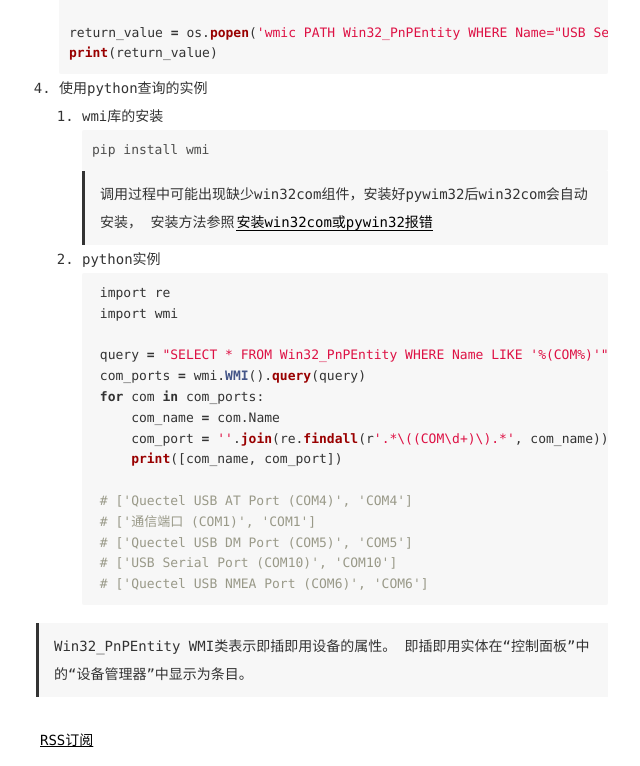
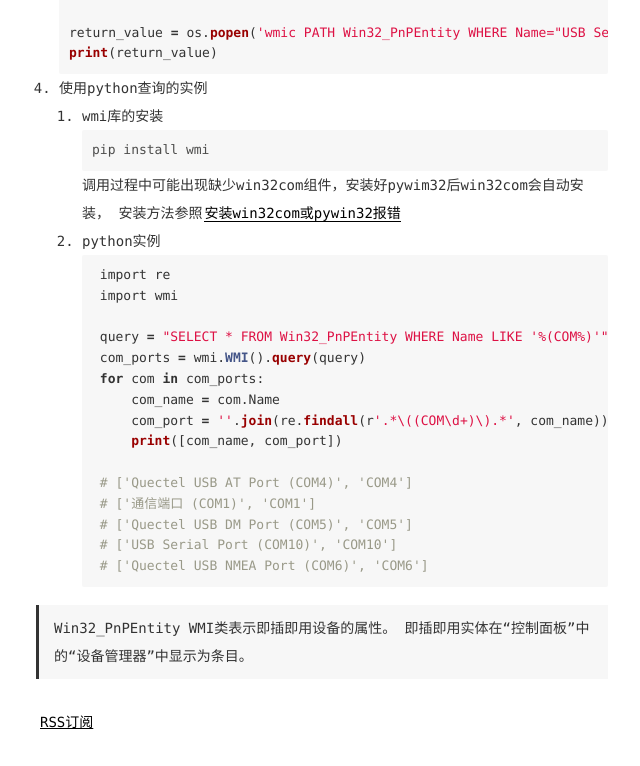
Before and after one commit to aoeivu/aoeivu, a Jekyll site: the page built from _posts/2020-01-01-三种用Python检测COM Port端口的方法.md, in a window 1280 px wide. Shown: the part 2063-2829 px from the top of the page, without its empty margins (318-958 px from the left). Built offline with Jekyll 4.4.1, drawn with Linux system fonts in a browser that asks for light colours; Markdown is read by kramdown in place of the engine named in the settings; comment, search, counter and statistics services are not loaded.

````diff
--- a/_posts/2020-01-01-三种用Python检测COM Port端口的方法.md
+++ b/_posts/2020-01-01-三种用Python检测COM Port端口的方法.md
@@ -80,8 +80,7 @@ categories: [Python]
         ```
         pip install wmi
         ```
-
-        >调用过程中可能出现缺少win32com组件，安装好pywim32后win32com会自动安装，
+        调用过程中可能出现缺少win32com组件，安装好pywim32后win32com会自动安装，
         安装方法参照[安装win32com或pywin32报错](http://aoeivu.github.io/posts/2019/12/31/%E5%AE%89%E8%A3%85win32com%E6%88%96pywin32%E6%8A%A5%E9%94%99.html)
     2. python实例
         ```python
````
